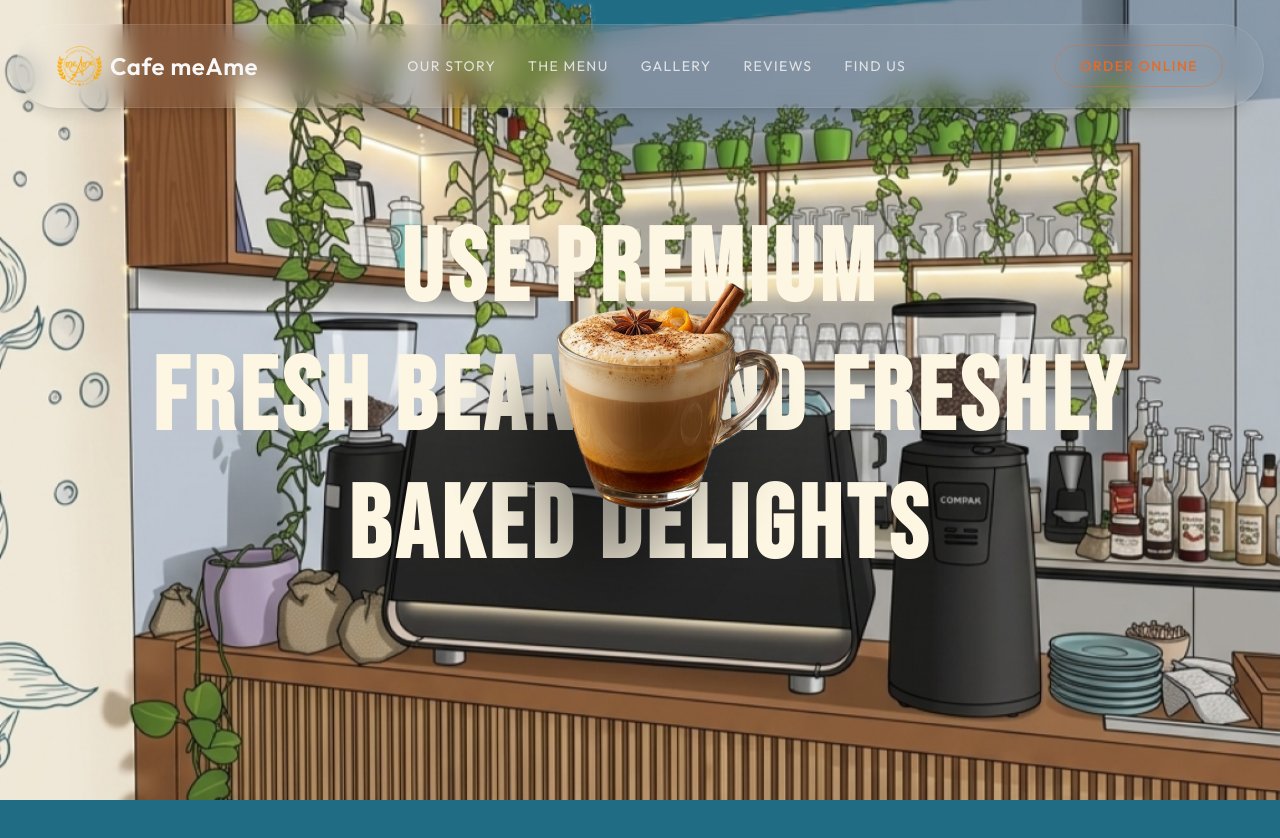
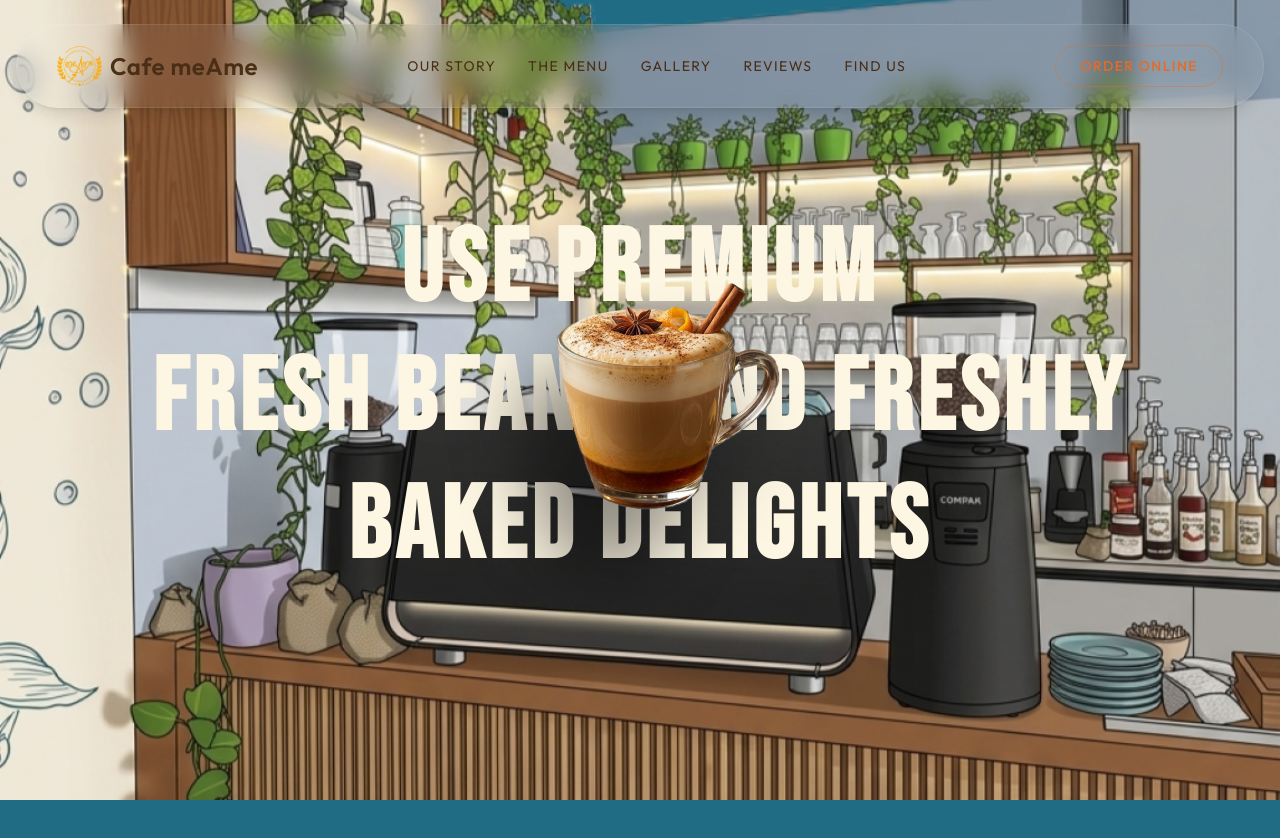
Before and after one commit to madhusatyakumarkatta/CafeMeAme, a Next.js app in the folder cafeMeAme-main/: page / in a window 1280 px wide. Shown: the top 838 px of the page. Built offline with nearby package versions, Linux system fonts and the light colour scheme.

Commit message:
Update Navbar.tsx

```diff
--- a/cafeMeAme-main/src/components/Navbar.tsx
+++ b/cafeMeAme-main/src/components/Navbar.tsx
@@ -46,7 +46,7 @@ export default function Navbar() {
               style={{ width: "45px", height: "auto" }}
               className="object-contain group-hover:rotate-12 transition-transform duration-300"
             />
-            <span className="font-sans font-semibold text-2xl tracking-wide text-foreground group-hover:text-gold transition-colors duration-300">
+            <span className="font-sans font-semibold text-2xl tracking-wide text-[#4A2E15] group-hover:text-gold transition-colors duration-300">
               Cafe meAme
             </span>
           </a>
@@ -57,7 +57,7 @@ export default function Navbar() {
               <a
                 key={link.name}
                 href={link.href}
-                className="relative font-sans text-sm tracking-widest text-foreground/80 hover:text-gold uppercase transition-colors duration-300 py-2 group"
+                className="relative font-sans text-sm tracking-widest text-[#4A2E15] hover:text-gold uppercase transition-colors duration-300 py-2 group"
               >
                 {link.name}
                 <span className="absolute bottom-0 left-0 w-0 h-[1px] bg-gold transition-all duration-300 group-hover:w-full" />
@@ -80,7 +80,7 @@ export default function Navbar() {
           {/* Mobile Menu Button */}
           <button
             onClick={() => setIsOpen(!isOpen)}
-            className="md:hidden p-2 text-foreground hover:text-gold transition-colors"
+            className="md:hidden p-2 text-[#4A2E15] hover:text-gold transition-colors"
             aria-label="Toggle Menu"
           >
             {isOpen ? <X className="w-6 h-6" /> : <Menu className="w-6 h-6" />}
@@ -104,7 +104,7 @@ export default function Navbar() {
                   key={link.name}
                   href={link.href}
                   onClick={() => setIsOpen(false)}
-                  className="font-serif text-3xl font-light tracking-wide text-foreground hover:text-gold transition-colors duration-300"
+                  className="font-serif text-3xl font-light tracking-wide text-[#4A2E15] hover:text-gold transition-colors duration-300"
                 >
                   {link.name}
                 </a>
@@ -125,7 +125,7 @@ export default function Navbar() {
                 href="https://www.instagram.com/meame_bakery_cafe"
                 target="_blank"
                 rel="noopener noreferrer"
-                className="text-foreground/60 hover:text-gold transition-colors"
+                className="text-[#4A2E15]/80 hover:text-gold transition-colors"
               >
                 <svg
                   xmlns="http://www.w3.org/2000/svg"
```
